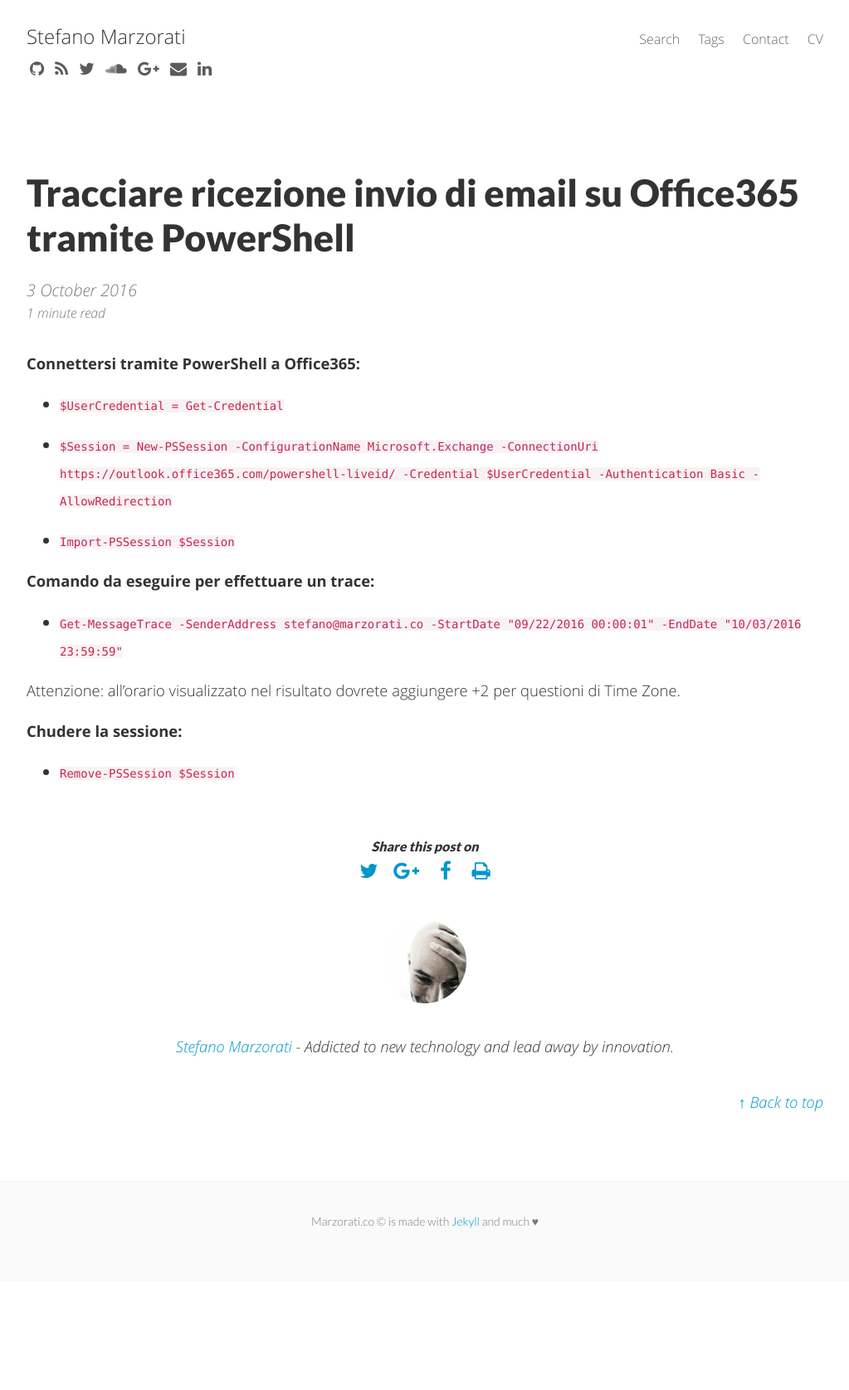
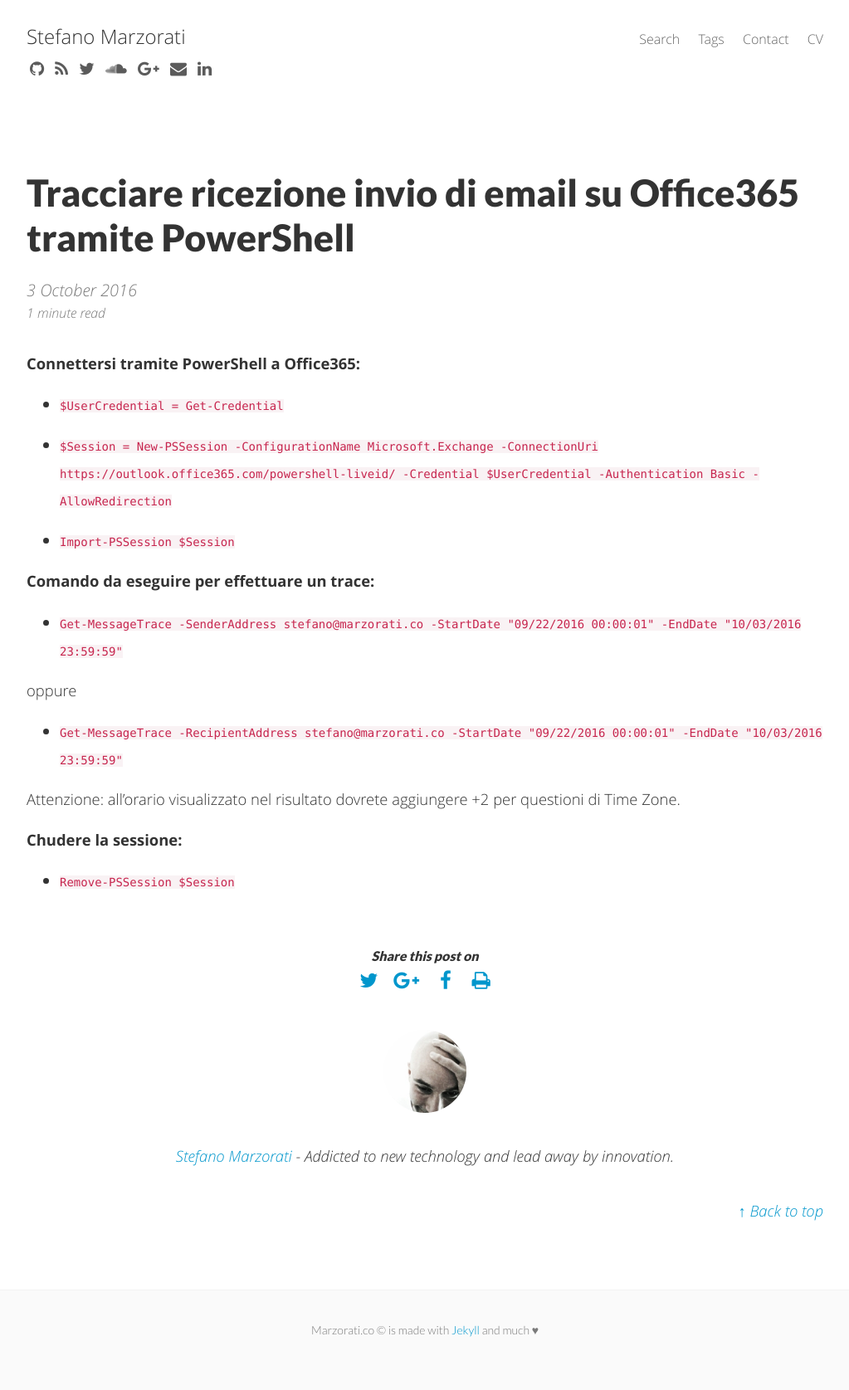
Before and after one commit to marste/Blog, a Jekyll site: the page built from _posts/2016-10-03-tracciare-ricezione-invio-email-office365-powershell.md, in a window 1280 px wide. Shown: the whole page at 83% size, without its empty margins (128-1151 px from the left). Built offline with Jekyll 4.4.1, drawn with Linux system fonts in a browser that asks for light colours; nearby versions of some CDN libraries; before the commit the page ends 1544 px from its top, so only the background shows below that.

Commit message:
Added new post

```diff
--- a/_posts/2016-10-03-tracciare-ricezione-invio-email-office365-powershell.md
+++ b/_posts/2016-10-03-tracciare-ricezione-invio-email-office365-powershell.md
@@ -27,6 +27,10 @@
 
 * <code>Get-MessageTrace -SenderAddress stefano@marzorati.co -StartDate "09/22/2016 00:00:01" -EndDate "10/03/2016 23:59:59"</code>
 
+oppure
+
+* <code>Get-MessageTrace -RecipientAddress stefano@marzorati.co -StartDate "09/22/2016 00:00:01" -EndDate "10/03/2016 23:59:59"</code>
+
 Attenzione: all'orario visualizzato nel risultato dovrete aggiungere +2 per questioni di Time Zone.
 
 **Chudere la sessione:**
```
